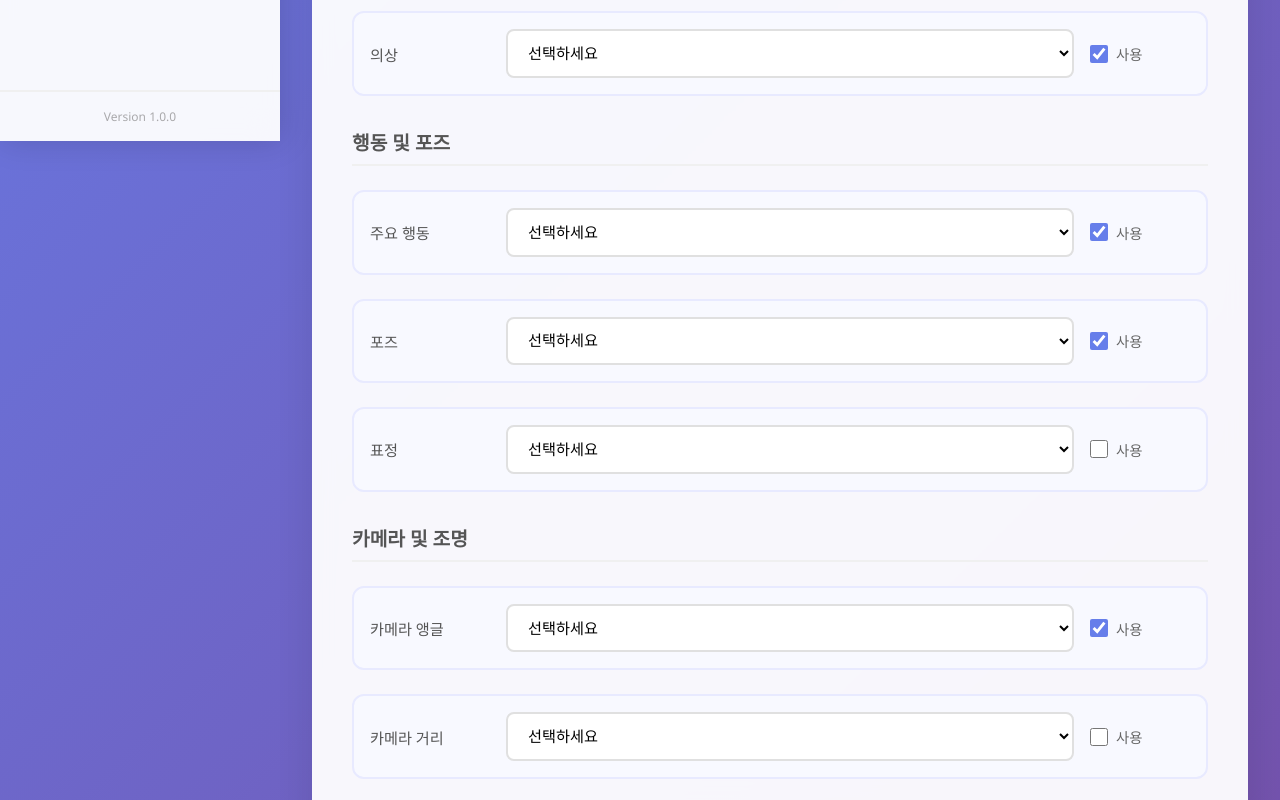
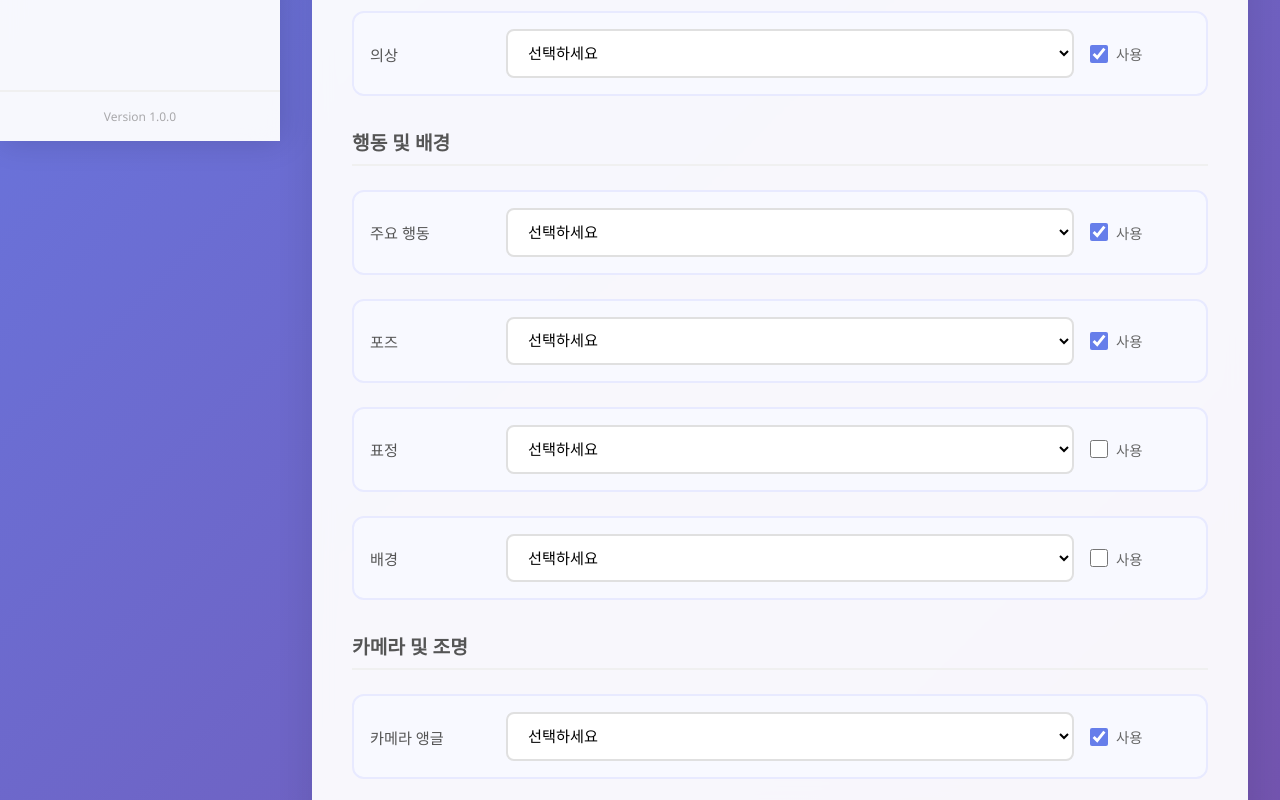
Before and after one commit to mosickdev/ohmuiTest1, a plain HTML site: page index.html in a window 1280 px wide. Shown: the part 659-1459 px from the top of the page. Drawn offline with Linux system fonts and the light colour scheme; no server answers.

Commit message:
third commit

```diff
--- a/index.html
+++ b/index.html
@@ -218,7 +218,7 @@
                             </div>
 
                             <div class="form-section">
-                                <h2 class="section-title">행동 및 포즈</h2>
+                                <h2 class="section-title">행동 및 배경</h2>
                                 <div class="form-grid">
                                     <div class="form-group">
                                         <label class="form-label">주요 행동</label>
@@ -261,6 +261,21 @@
                                             <option value="smiling">미소</option>
                                             <option value="serious">진지한 표정</option>
                                             <option value="surprised">놀란 표정</option>
+                                        </select>
+                                        <div class="use-checkbox">
+                                            <input type="checkbox" id="use-expression">
+                                            <label for="use-expression">사용</label>
+                                        </div>
+                                    </div>
+
+									<div class="form-group">
+                                        <label class="form-label">배경</label>
+                                        <select class="form-control" data-category="expression">
+                                            <option value="">선택하세요</option>
+                                            <option value="test1">에펠탑</option>
+                                            <option value="test2">자유의 여신상</option>
+                                            <option value="serious">운동장</option>
+                                            <option value="surprised">장영민</option>
                                         </select>
                                         <div class="use-checkbox">
                                             <input type="checkbox" id="use-expression">
```
